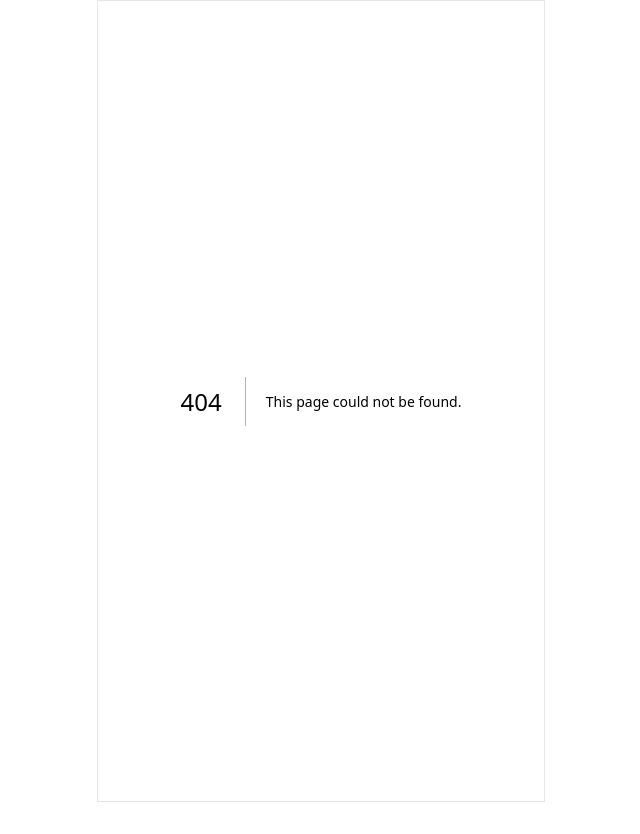
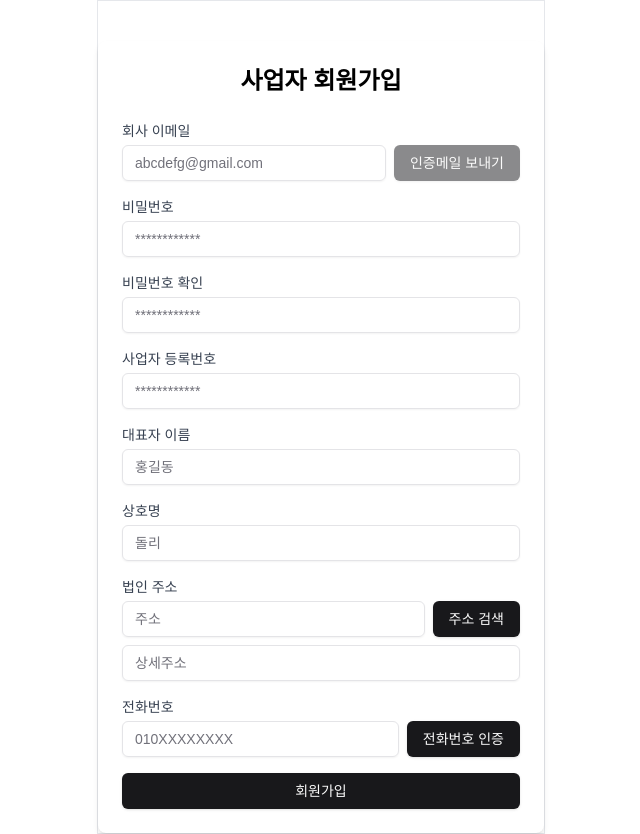
Before and after one commit to teamGrowup/fd_grow, a Next.js app: page /signup/business in a window 1280 px wide. Before the commit this address had no page. Shown: the whole page, without its empty margins (319-959 px from the left). Before the commit the page ends 802 px from the top, so only its background shows below. Built offline with nearby package versions, Linux system fonts and the light colour scheme.

Commit message:
feat: add signup for business & client

```diff
--- a/src/app/(routes)/(landing)/page.tsx
+++ b/src/app/(routes)/(landing)/page.tsx
@@ -1,13 +1,21 @@
+'use client';
+
+import { useRouter } from 'next/navigation';
 import { Input } from "@/components/ui/input"
 import { Button } from "@/components/ui/button"
 
 export default function LoginScreen() {
+  const router = useRouter();
+
+  const handleLogin = () => {
+    router.push('/home');
+  };
+
   return (
-    <div>
-      {/* <div className="w-full max-w-[393px] border border-blue-500 p-6 rounded-lg"> */}
+    <div className="px-3">
         <h2 className="text-2xl font-bold text-center my-8">로그인</h2>
 
-        <form className="space-y-4">
+        <form className="space-y-4" onSubmit={(e) => e.preventDefault()}>
           <div>
             <label htmlFor="email" className="block text-sm font-medium text-gray-700 mb-1">이메일</label>
             <Input
@@ -28,7 +36,11 @@ export default function LoginScreen() {
             />
           </div>
 
-          <Button className="w-full bg-gray-200 text-gray-800 hover:bg-gray-300 rounded-full py-2">
+          <Button
+            className="w-full bg-gray-200 text-gray-800 hover:bg-gray-300 rounded-full py-2"
+            onClick={handleLogin}
+            type="button"
+          >
             로그인
           </Button>
 
@@ -57,7 +69,6 @@ export default function LoginScreen() {
         <Button className="w-full bg-gray-200 text-gray-800 hover:bg-gray-300 rounded-full py-2">
           사업자 회원가입
         </Button>
-      {/* </div> */}
     </div>
   )
 }
--- a/src/app/(routes)/home/page.tsx
+++ b/src/app/(routes)/home/page.tsx
@@ -8,7 +8,7 @@ export default function Component() {
     <div>
       <header className="flex flex-col border-b bg-black">
         <div className="flex items-center justify-between p-4">
-          <h1 className="text-xl font-bold text-white">MUSINSA</h1>
+          <h1 className="text-xl font-bold text-white">Grow</h1>
           <div className="flex items-center space-x-4">
             <Bell className="w-6 h-6 text-white" />
             <ShoppingBag className="w-6 h-6 text-white" />
--- /dev/null
+++ b/src/app/(routes)/signup/business/page.tsx
@@ -0,0 +1,81 @@
+'use client';
+
+import { useState } from 'react'
+import { Button } from "@/components/ui/button"
+import { Input } from "@/components/ui/input"
+
+export default function BusinessRegistrationForm() {
+  const [email, setEmail] = useState('')
+  const [emailVerified, setEmailVerified] = useState(false)
+
+  const handleEmailVerification = () => {
+    // Simulating email verification
+    setTimeout(() => {
+      setEmailVerified(true)
+    }, 1000)
+  }
+
+  return (
+    <div className="max-w-md mx-auto mt-10 p-6 bg-white rounded-lg shadow-md">
+      <h1 className="text-2xl font-bold mb-6 text-center">사업자 회원가입</h1>
+      <form className="space-y-4">
+        <div>
+          <label htmlFor="email" className="block text-sm font-medium text-gray-700 mb-1">회사 이메일</label>
+          <div className="flex space-x-2">
+            <Input
+              id="email"
+              type="email"
+              placeholder="abcdefg@gmail.com"
+              value={email}
+              onChange={(e) => setEmail(e.target.value)}
+              className="flex-grow"
+            />
+            <Button
+              onClick={handleEmailVerification}
+              disabled={!email || emailVerified}
+              className="whitespace-nowrap"
+            >
+              {emailVerified ? '인증완료' : '인증메일 보내기'}
+            </Button>
+          </div>
+        </div>
+        <div>
+          <label htmlFor="password" className="block text-sm font-medium text-gray-700 mb-1">비밀번호</label>
+          <Input id="password" type="password" placeholder="************" />
+        </div>
+        <div>
+          <label htmlFor="confirmPassword" className="block text-sm font-medium text-gray-700 mb-1">비밀번호 확인</label>
+          <Input id="confirmPassword" type="password" placeholder="************" />
+        </div>
+        <div>
+          <label htmlFor="businessNumber" className="block text-sm font-medium text-gray-700 mb-1">사업자 등록번호</label>
+          <Input id="businessNumber" type="text" placeholder="************" />
+        </div>
+        <div>
+          <label htmlFor="representativeName" className="block text-sm font-medium text-gray-700 mb-1">대표자 이름</label>
+          <Input id="representativeName" type="text" placeholder="홍길동" />
+        </div>
+        <div>
+          <label htmlFor="businessName" className="block text-sm font-medium text-gray-700 mb-1">상호명</label>
+          <Input id="businessName" type="text" placeholder="돌리" />
+        </div>
+        <div>
+          <label htmlFor="address" className="block text-sm font-medium text-gray-700 mb-1">법인 주소</label>
+          <div className="flex space-x-2 mb-2">
+            <Input id="address" type="text" placeholder="주소" className="flex-grow" />
+            <Button className="whitespace-nowrap">주소 검색</Button>
+          </div>
+          <Input type="text" placeholder="상세주소" />
+        </div>
+        <div>
+          <label htmlFor="phone" className="block text-sm font-medium text-gray-700 mb-1">전화번호</label>
+          <div className="flex space-x-2">
+            <Input id="phone" type="tel" placeholder="010XXXXXXXX" className="flex-grow" />
+            <Button className="whitespace-nowrap">전화번호 인증</Button>
+          </div>
+        </div>
+        <Button type="submit" className="w-full">회원가입</Button>
+      </form>
+    </div>
+  )
+}
--- /dev/null
+++ b/src/app/(routes)/signup/client/page.tsx
@@ -0,0 +1,55 @@
+'use client';
+
+import { useState } from 'react'
+import { Button } from "@/components/ui/button"
+import { Input } from "@/components/ui/input"
+
+export default function RegistrationForm() {
+  const [email, setEmail] = useState('')
+  const [emailVerified, setEmailVerified] = useState(false)
+
+  const handleEmailVerification = () => {
+    // Simulating email verification
+    setTimeout(() => {
+      setEmailVerified(true)
+    }, 1000)
+  }
+
+  return (
+    <div className="max-w-md mx-auto mt-10 p-6 bg-white rounded-lg shadow-md">
+      <h1 className="text-2xl font-bold mb-6 text-center">회원가입</h1>
+      <form className="space-y-4">
+        <div className="flex space-x-2">
+          <Input
+            type="email"
+            placeholder="이메일"
+            value={email}
+            onChange={(e) => setEmail(e.target.value)}
+            className="flex-grow"
+          />
+          <Button
+            onClick={handleEmailVerification}
+            disabled={!email || emailVerified}
+            className="whitespace-nowrap"
+          >
+            {emailVerified ? '인증완료' : '인증메일 보내기'}
+          </Button>
+        </div>
+        <Input type="password" placeholder="비밀번호" />
+        <Input type="password" placeholder="비밀번호 확인" />
+        <Input type="text" placeholder="이름" />
+        <Input type="text" placeholder="닉네임" />
+        <div className="flex space-x-2">
+          <Input type="text" placeholder="주소" className="flex-grow" />
+          <Button className="whitespace-nowrap">주소 검색</Button>
+        </div>
+        <Input type="text" placeholder="상세주소" />
+        <div className="flex space-x-2">
+          <Input type="tel" placeholder="전화번호" className="flex-grow" />
+          <Button className="whitespace-nowrap">전화번호 인증</Button>
+        </div>
+        <Button type="submit" className="w-full">회원가입</Button>
+      </form>
+    </div>
+  )
+}
--- a/src/app/layout.tsx
+++ b/src/app/layout.tsx
@@ -27,7 +27,7 @@ export default function RootLayout({
   return (
     <html lang="en">
       <body
-        className={cn(`${geistSans.variable} ${geistMono.variable} antialiased`, "max-w-md mx-auto bg-white min-h-screen flex flex-col border border-gray-200 px-3")}
+        className={cn(`${geistSans.variable} ${geistMono.variable} antialiased`, "max-w-md mx-auto bg-white min-h-screen flex flex-col border border-gray-200 ")}
       >
         {children}
       </body>
```
